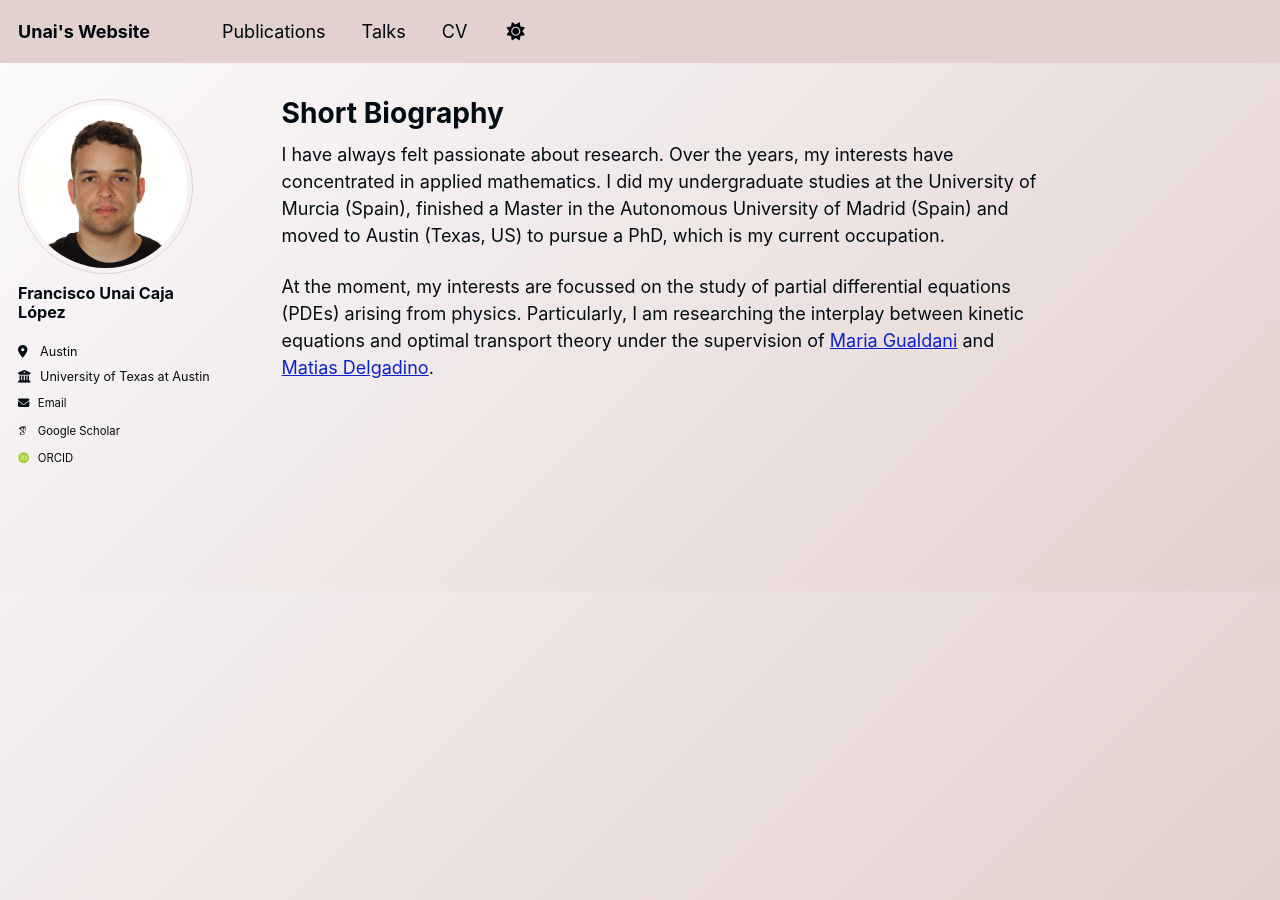
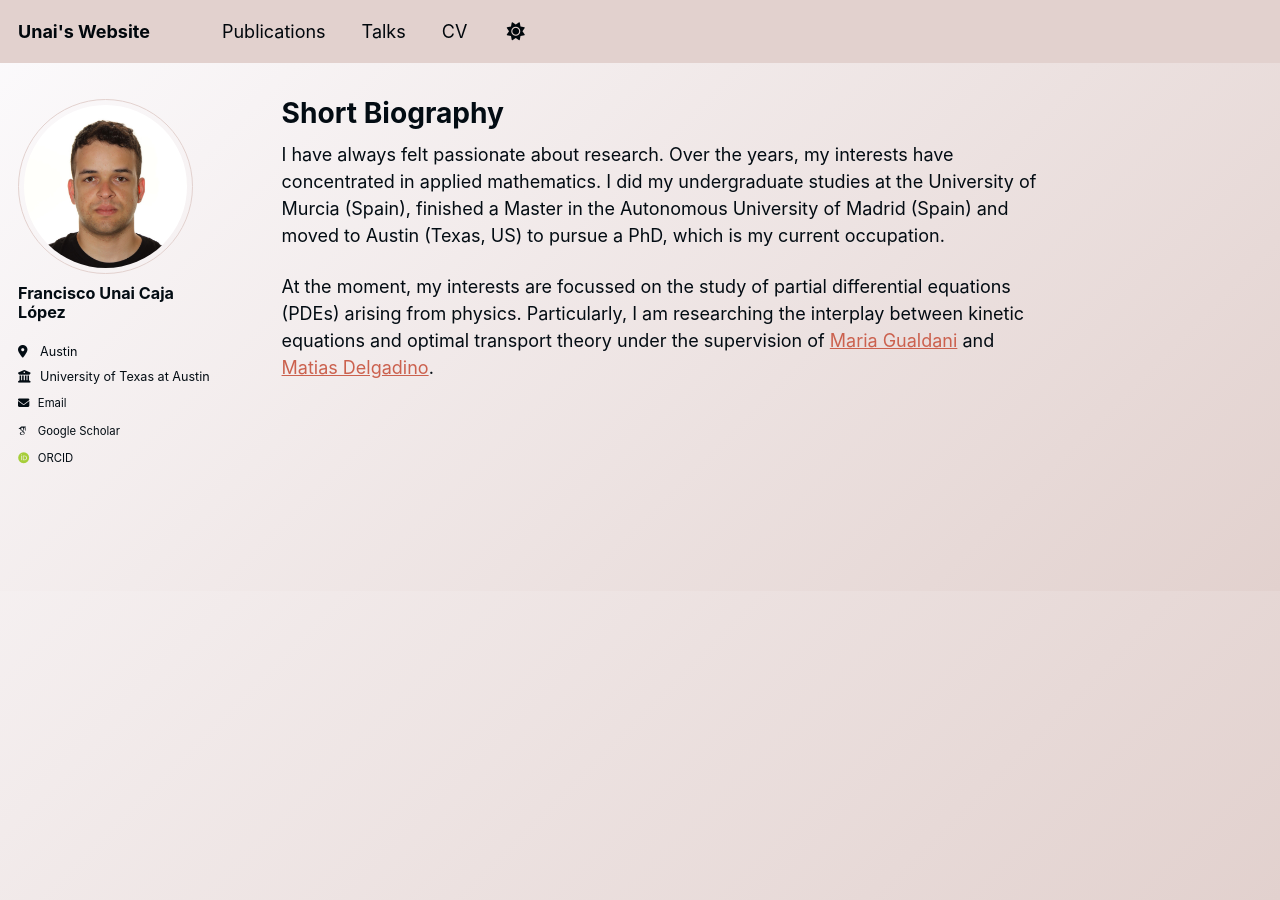
Before and after one commit to UnaiCaja/UnaiCaja.github.io, a Jekyll site: the page built from _pages/about.md, in a window 1280 px wide. Built offline with Jekyll 4.4.1, drawn with Linux system fonts in a browser that asks for light colours; some web fonts are replaced.

Commit message:
Update _default.scss

```diff
--- a/_sass/theme/_default.scss
+++ b/_sass/theme/_default.scss
@@ -35,10 +35,10 @@ $sidebar-screen-min-width   : 1024px;
     --global-dark-border-color          : #e2d1ce;
     --global-code-background-color      : #e2d1ce;
     --global-code-text-color            : #{$darker-gray};
-    --global-fig-caption-color          : mix(#1238a0,  #{$dark-gray}, 25%);
-    --global-link-color                 : #0b21cb;
-    --global-link-color-hover           : mix(#1d996b, #133c46, 25%);
-    --global-link-color-visited         : mix(#5e5b7a, #2337bb, 25%);
+    --global-fig-caption-color          : #cb614e;
+    --global-link-color                 : #cb614e;
+    --global-link-color-hover           : mix(#32c68f, #0a4d1f, 25%);
+    --global-link-color-visited         : mix(#8a87a2, #2b2e3c, 25%);
     --global-masthead-link-color        : #{$dark-gray};
     --global-masthead-link-color-hover  : mix(#126258, #{$gray}, 25%);
     --global-text-color                 : #{$gray};
```
